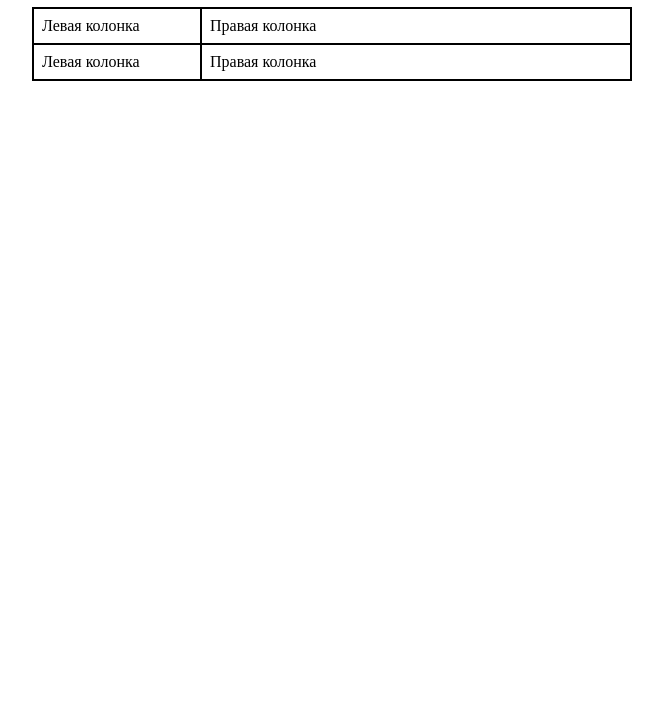
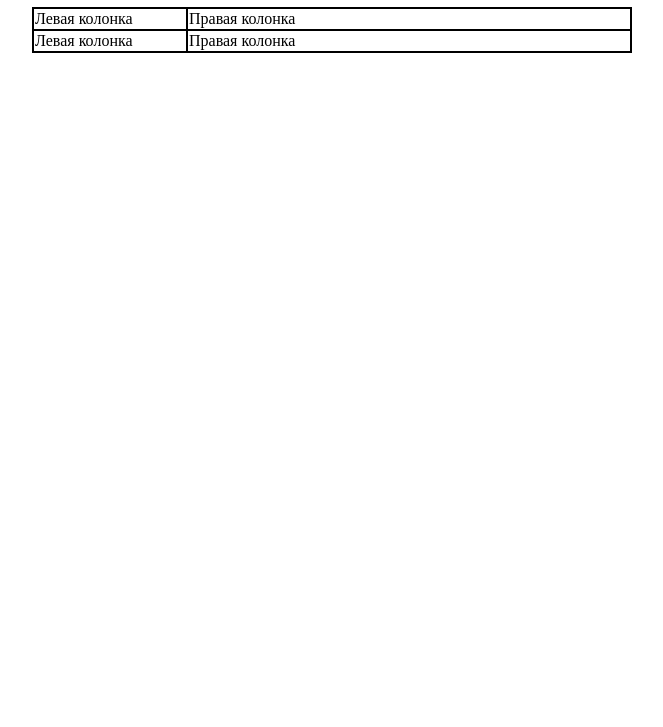
Before and after one commit to VelichkinPetr/WEB, a plain HTML site: page html/hw1/small table.html in a window 1280 px wide. Shown: the part 73-800 px from the top of the page, without its empty margins (308-971 px from the left). Drawn offline with Linux system fonts and the light colour scheme.

Commit message:
fix: refactor css in create small table

```diff
--- a/html/hw1/small table.html
+++ b/html/hw1/small table.html
@@ -7,15 +7,15 @@
     </head>
     <body>
         <h1 align="center">Таблица</h1>
-        <table style="border-collapse: collapse; width: 600px; margin: 0 auto" >
+        <table width='600' border="0.6" bgcolor="black" align="center">
             <tbody>
                 <tr>
-                    <td style="border: 2px solid black; padding: 8px; width: 150px; vertical-align: top;">Левая колонка</td>
-                    <td style="border: 2px solid black; padding: 8px; vertical-align: top;">Правая колонка</td>
+                    <td bgcolor="white" width="150" align="left" valign="top">Левая колонка</td>
+                    <td bgcolor="white" align="left" valign="top">Правая колонка</td>
                 </tr>
                 <tr>
-                    <td style="border: 2px solid black; padding: 8px; width: 150px; vertical-align: top;">Левая колонка</td>
-                    <td style="border: 2px solid black; padding: 8px; vertical-align: top;">Правая колонка</td>
+                    <td bgcolor="white" width="150" align="left" valign="top">Левая колонка</td>
+                    <td bgcolor="white" align="left" valign="top">Правая колонка</td>
                 </tr>
             </tbody>
         </table>
```
